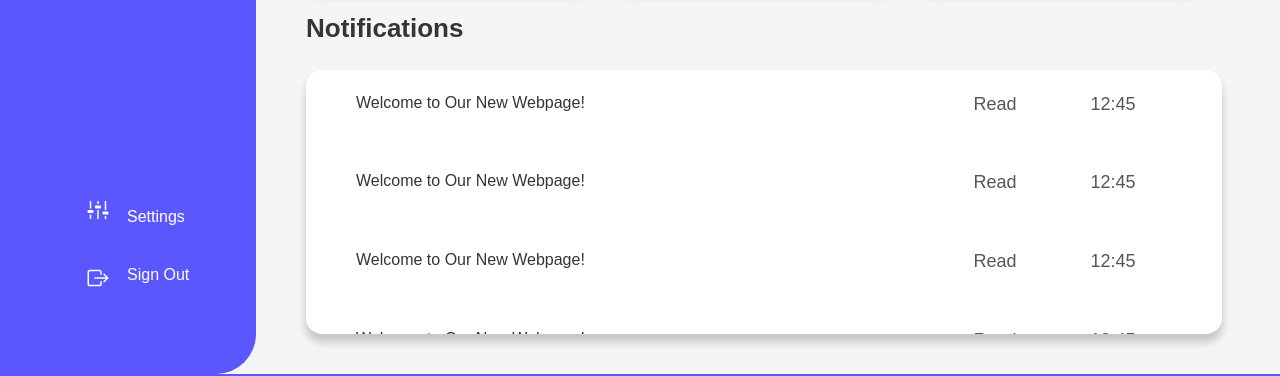
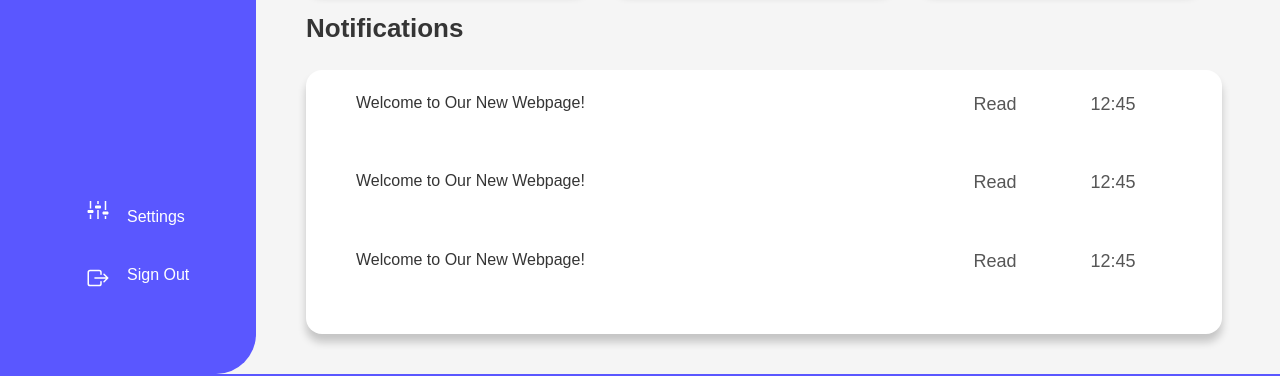
Before and after one commit to JosephHuntley/nexus, a Next.js app: page /dashboard in a window 1280 px wide. Shown: the part 426-802 px from the top of the page. Built offline with nearby package versions, Linux system fonts and the light colour scheme; sample sign-in values are in the browser's storage.

Commit message:
Added top and bottom margin

```diff
--- a/src/components/Dashboard/NotificationsBox/NoitificationsBoxStyles.ts
+++ b/src/components/Dashboard/NotificationsBox/NoitificationsBoxStyles.ts
@@ -2,8 +2,8 @@ import styled from 'styled-components';
 import { InnerBox } from '@/styles/globals';
 
 export const Inner = styled(InnerBox)`
-padding: 2rem 0;
-height: 100%;
+margin: 2rem 0;
+height: calc(100% - 4rem);
 
 `
 
```
